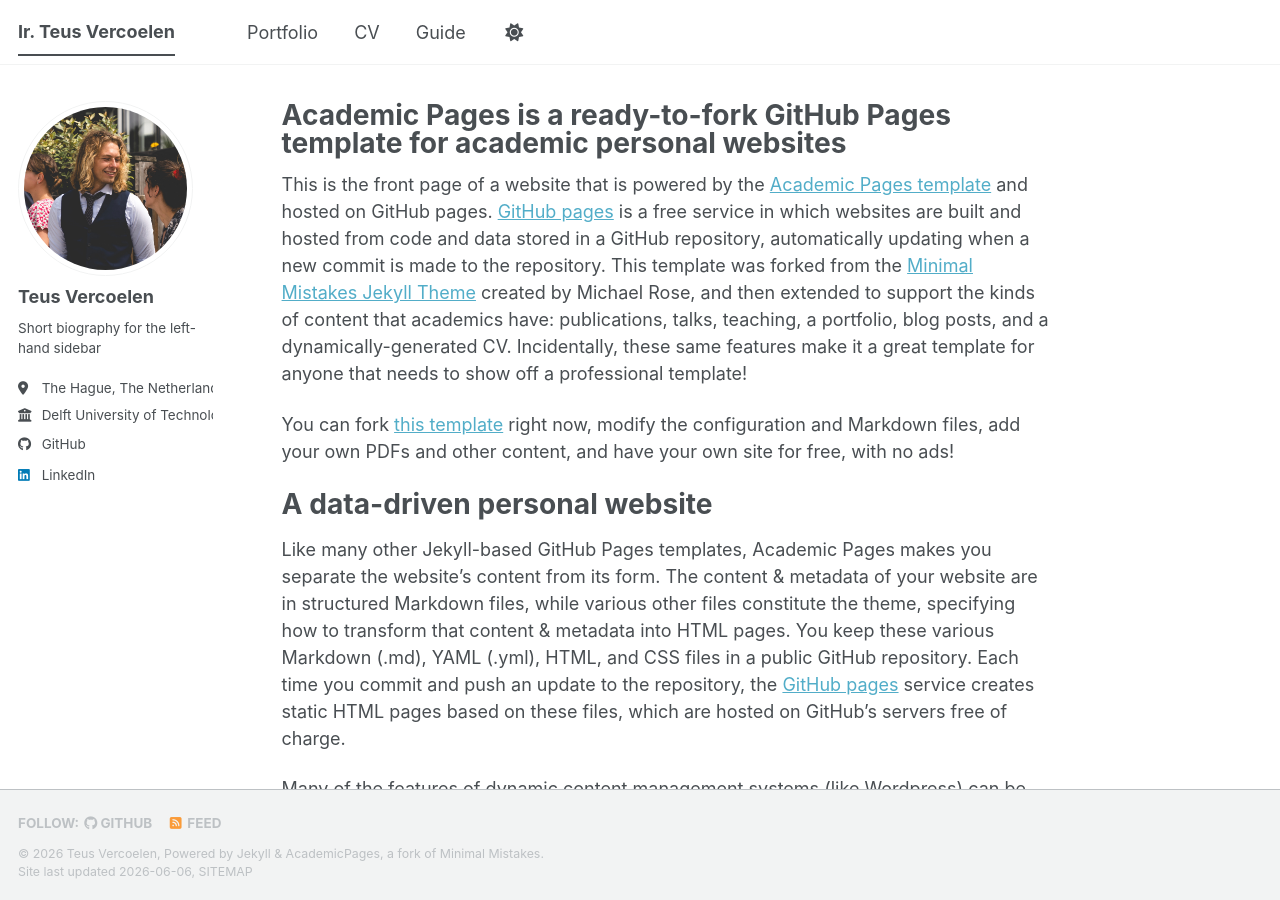
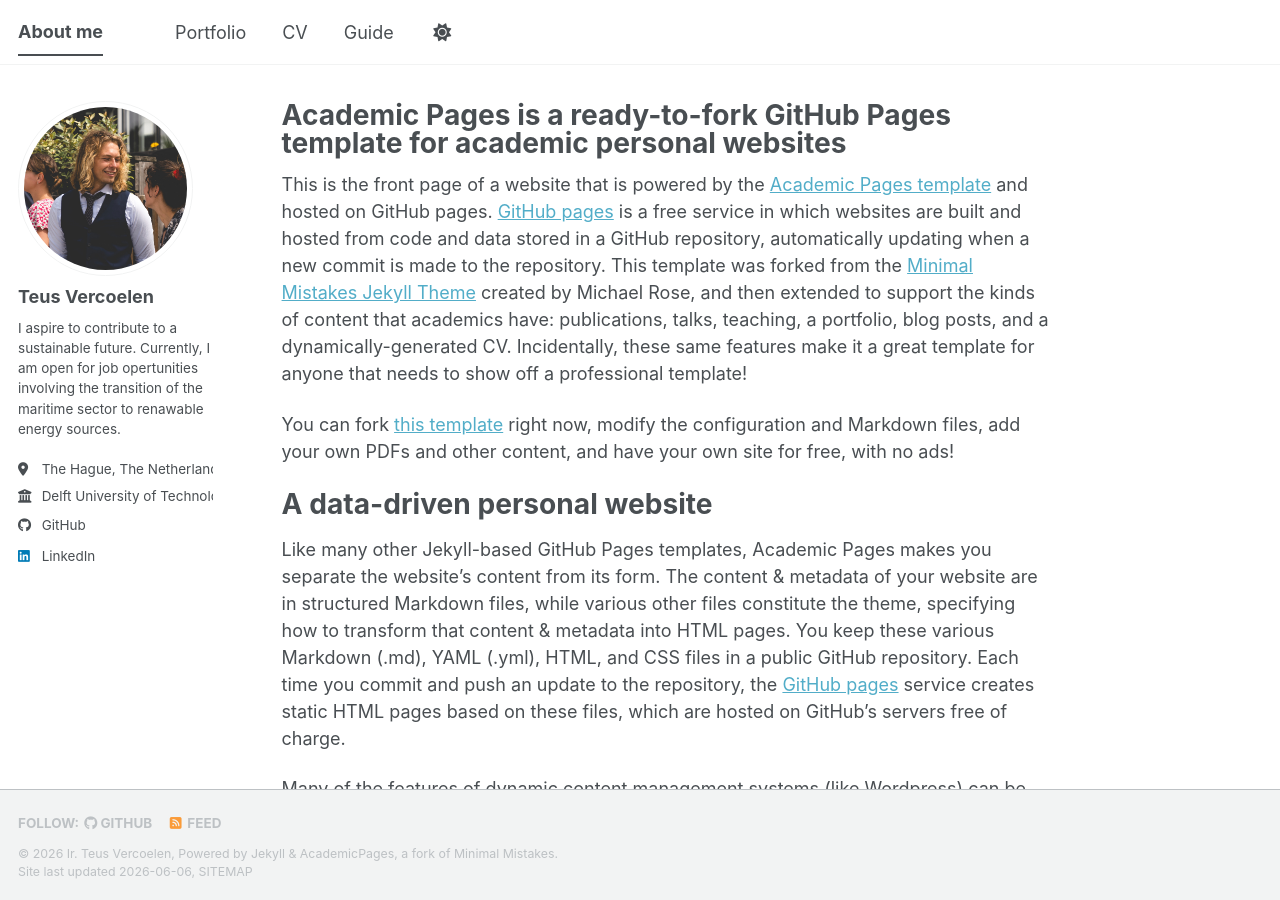
Before and after one commit to TeusVercoelen/TeusVercoelen.github.io, a Jekyll site: the page built from _pages/about.md, in a window 1280 px wide and 900 px high. Built offline with Jekyll 4.4.1, drawn with Linux system fonts in a browser that asks for light colours; a script bundle is joined from its source files by our own code; library files that are not in the unit come from our copies.

Commit message:
Update _config.yml

```diff
--- a/_config.yml
+++ b/_config.yml
@@ -9,9 +9,9 @@
 # Basic Site Settings
 locale                   : "en-US"
 site_theme               : "default" # The available themes options are "default", "air", "sunrise", "mint", "dirt" and "contrast"
-title                    : "Ir. Teus Vercoelen"
+title                    : "About me"
 title_separator          : "-"
-name                     : &name "Teus Vercoelen"
+name                     : &name "Ir. Teus Vercoelen"
 description              : &description "Teus' portfolio"   # Update this with a general description of your site, this is the default if not overridden by a page
 url                      : https://TeusVercoelen.github.io # The base hostname & protocol for your site e.g. "https://[your GitHub username].github.io",
                                                            # or if you already have some other page hosted on Github then use "https://[your GitHub username].github.io/[Your Repo Name]"
@@ -26,7 +26,7 @@ author:
   avatar           : "profile.jpg"
   name             : "Teus Vercoelen"
   pronouns         : # example: "she/her"
-  bio              : "Short biography for the left-hand sidebar"
+  bio              : "I aspire to contribute to a sustainable future. Currently, I am open for job opertunities involving the transition of the maritime sector to renawable energy sources." # "I am currently working as a researcher for the WindThrust Research Program at Delft University of Technology."
   location         : "The Hague, The Netherlands"
   employer         : "Delft University of Technology"
   uri              : # URL
```
